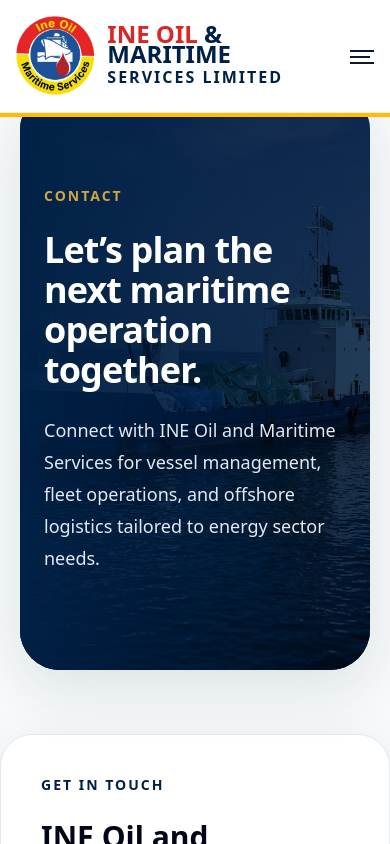
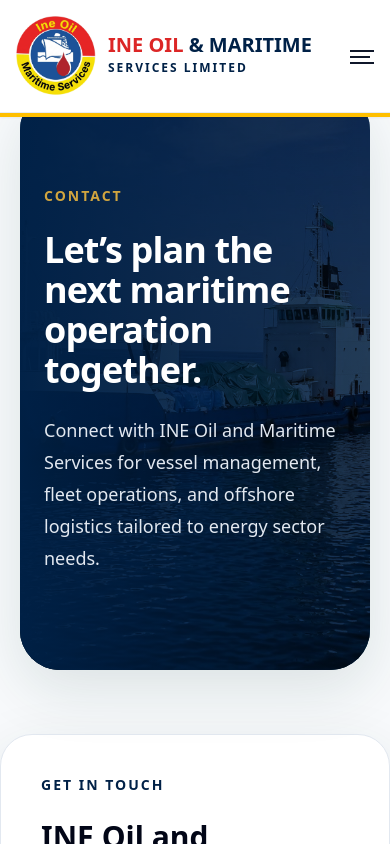
Before and after one commit to victorNwosu-Edusive/ineoilmaritimeservices, a React (Vite) app: page /contact in a window 390 px wide. Shown: the top 844 px of the page. Built offline with nearby package versions, Linux system fonts and the light colour scheme; a web font is replaced by a local one.

Commit message:
refactor: update text styles in Navbar component for improved readability

```diff
--- a/src/components/Navbar.jsx
+++ b/src/components/Navbar.jsx
@@ -33,7 +33,7 @@
               <img src={logo} alt="INE Oil Maritime Services logo" className="h-full w-full object-contain" />
             </div>
             <div>
-              <p className=" uppercase font-black text-2xl lg:text-3xl leading-[20px] lg:leading-[20px] text-brand-dark"><span className='text-red-600'>INE Oil</span> & Maritime <br/> <span className='text-base lg:text-[15px] tracking-[2px] '>Services limited</span></p>
+              <p className=" uppercase font-black text-xl lg:text-3xl leading-[20px] lg:leading-[20px] text-brand-dark"><span className='text-red-600'>INE Oil</span> & Maritime <br/> <span className='text-[12px] lg:text-[15px] tracking-[2px] '>Services limited</span></p>
             </div>
           </div>
 
```
